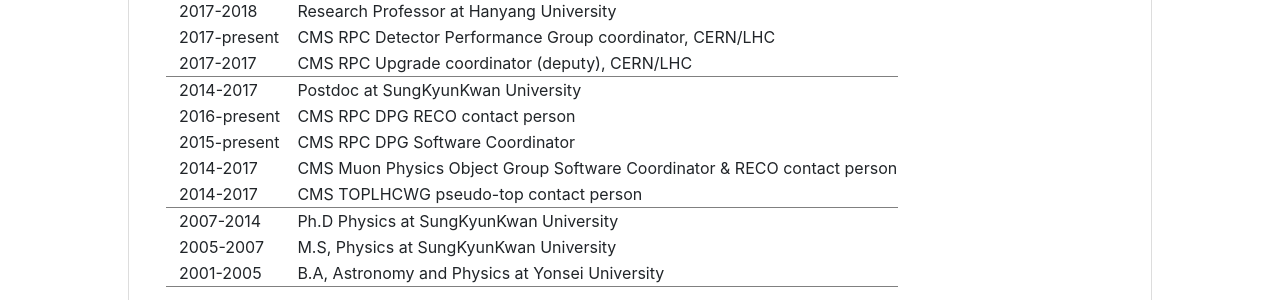
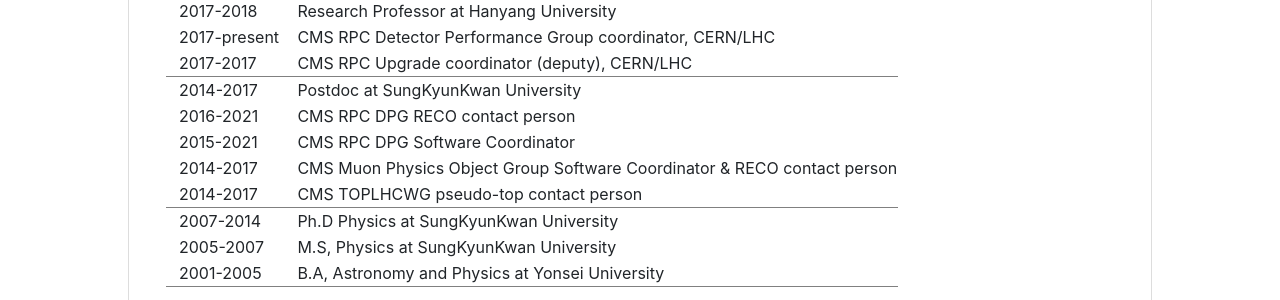
Before and after one commit to jhgoh/jhgoh.github.io, a Jekyll site: the page built from index.html, in a window 1280 px wide and 900 px high, scrolled down 934 px. Shown: the part 154-454 px from the top of the window. Built offline with Jekyll 4.4.1, drawn with Linux system fonts in a browser that asks for light colours; nearby versions of some CDN libraries.

Commit message:
Update index.html

```diff
--- a/index.html
+++ b/index.html
@@ -87,8 +87,8 @@
   <tr><td>2017-present</td><td>CMS RPC Detector Performance Group coordinator, CERN/LHC</td></tr>
   <tr><td>2017-2017   </td><td>CMS RPC Upgrade coordinator (deputy), CERN/LHC</td></tr>
   <tr class="linetop"><td>2014-2017   </td><td>Postdoc at SungKyunKwan University</td></tr>
-  <tr><td>2016-present</td><td>CMS RPC DPG RECO contact person</td></tr>
-  <tr><td>2015-present</td><td>CMS RPC DPG Software Coordinator</td></tr>
+  <tr><td>2016-2021</td><td>CMS RPC DPG RECO contact person</td></tr>
+  <tr><td>2015-2021</td><td>CMS RPC DPG Software Coordinator</td></tr>
   <tr><td>2014-2017   </td><td>CMS Muon Physics Object Group Software Coordinator &amp; RECO contact person</td></tr>
   <tr><td>2014-2017   </td><td>CMS TOPLHCWG pseudo-top contact person</td></tr>
   <tr class="linetop"><td>2007-2014   </td><td>Ph.D Physics at SungKyunKwan University</td></tr>
```
